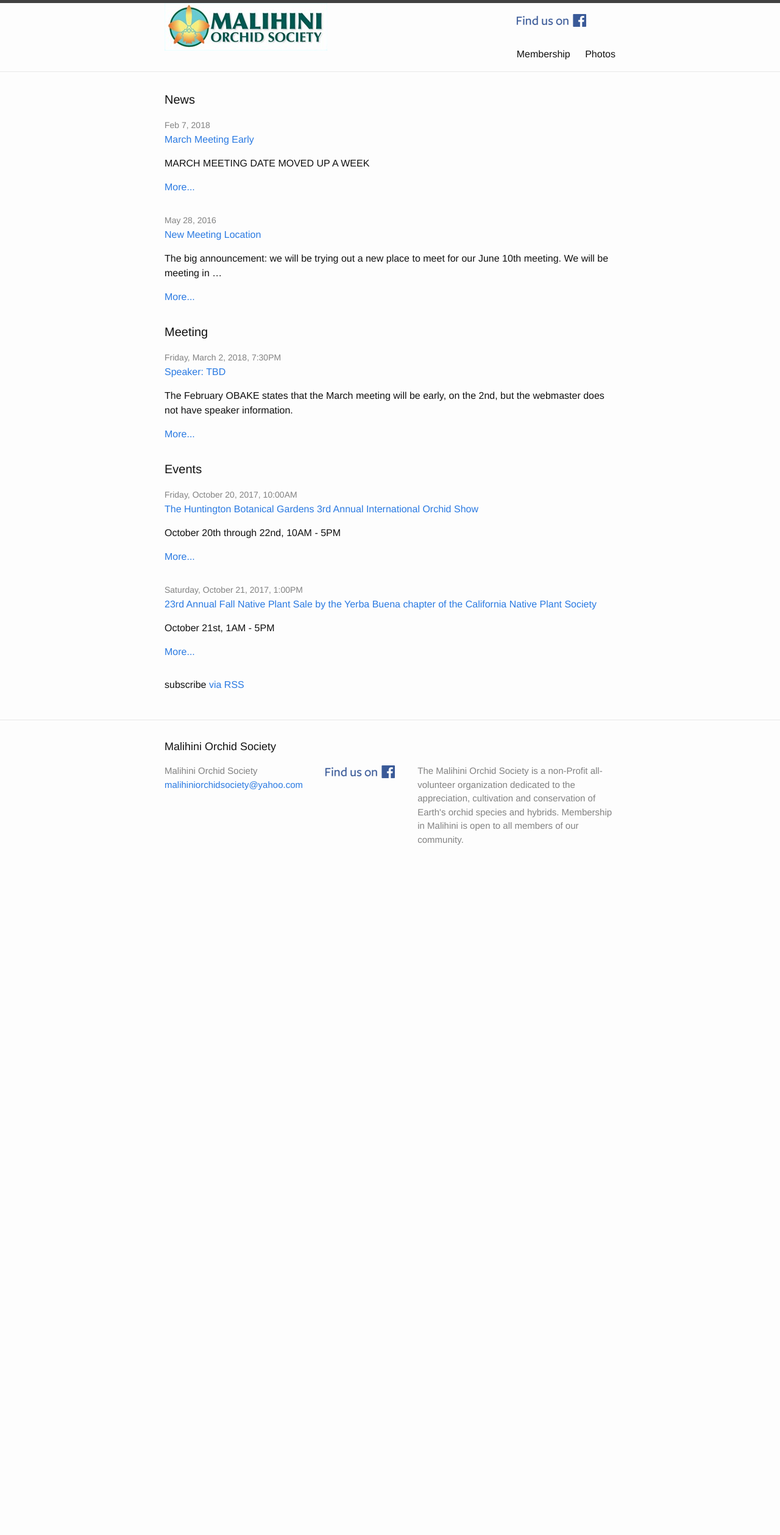
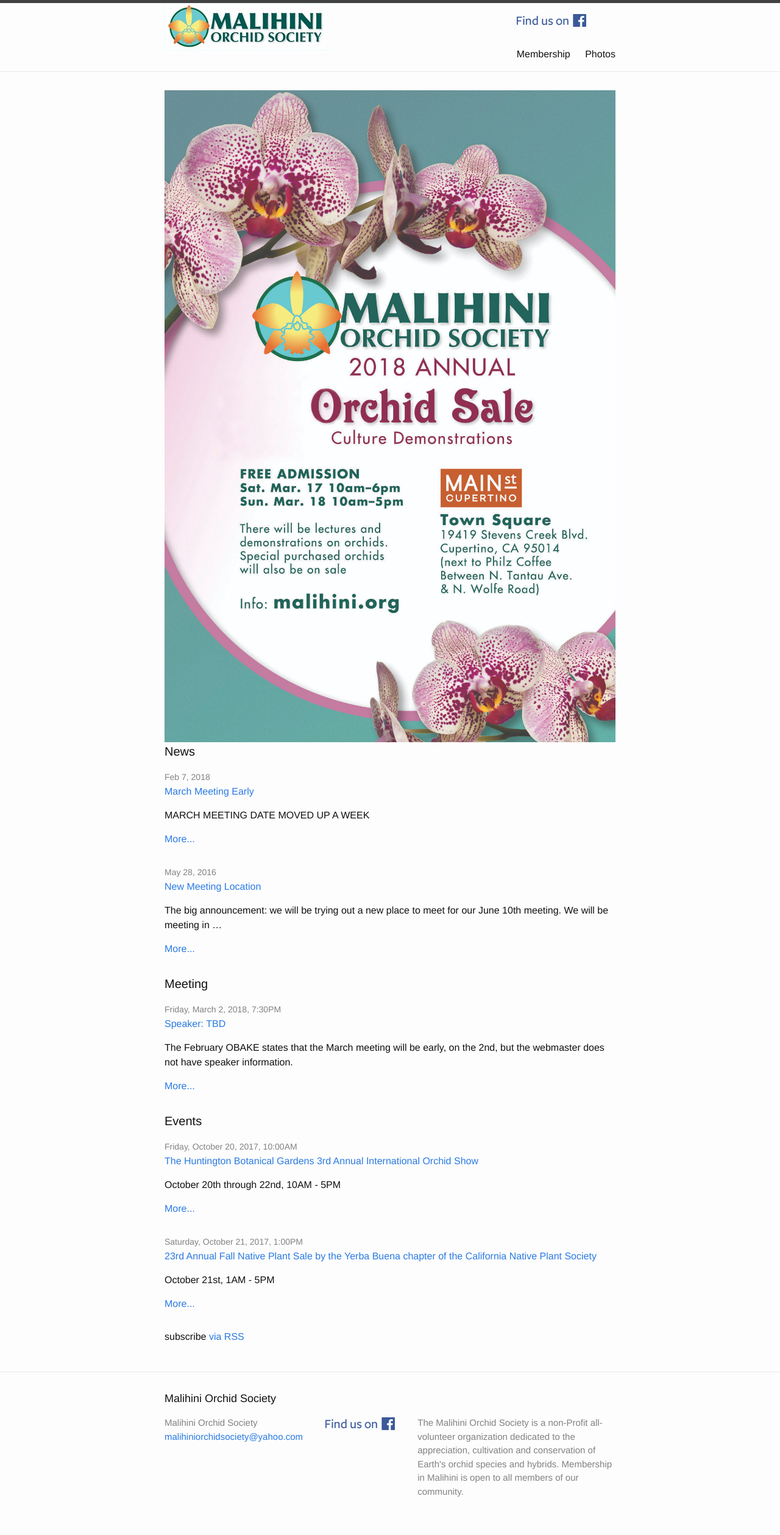
Before and after one commit to malihini/malihini.github.io, a Jekyll site: the page built from index.html, in a window 1280 px wide. Shown: the whole page at 61% size. Built offline with Jekyll 4.4.1, drawn with Linux system fonts in a browser that asks for light colours; before the commit the page ends 1448 px from its top, so only the background shows below that.

Commit message:
Show info

```diff
--- a/index.html
+++ b/index.html
@@ -3,6 +3,7 @@
 ---
 
 <div class="home">
+  <img src="img/MOS2018_postcard4x6.jpg">
   <h1 class="page-heading">News</h1>
 
   <ul class="post-list">
```
Also changed, not shown: img/MOS2018_postcard4x6.jpg (added).
